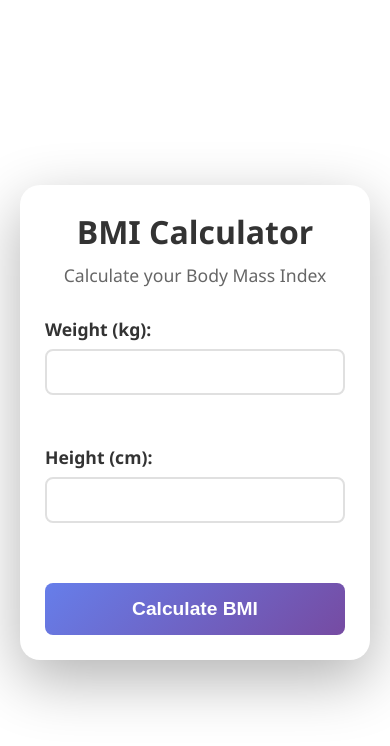
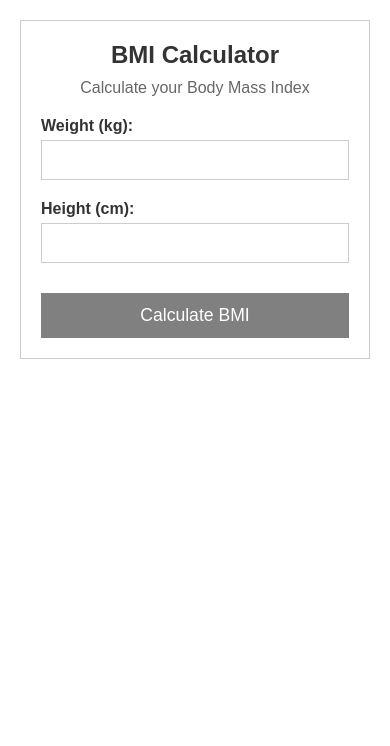
Before and after one commit to bekhop2006/assignment1_back_end, a website: page public/index.html in a window 390 px wide. Drawn offline with Linux system fonts and the light colour scheme.

Commit message:
Fix the style.css

```diff
--- a/public/style.css
+++ b/public/style.css
@@ -5,107 +5,85 @@
 }
 
 body {
-    font-family: 'Segoe UI', Tahoma, Geneva, Verdana, sans-serif;
+    font-family: Arial, sans-serif;
     background: white;
-    min-height: 100vh;
-    display: flex;
-    justify-content: center;
-    align-items: center;
     padding: 20px;
 }
 
 .container {
     background: white;
-    border-radius: 20px;
-    box-shadow: 0 20px 60px rgba(0, 0, 0, 0.3);
-    padding: 40px;
+    border: 1px solid #ccc;
+    padding: 30px;
     max-width: 500px;
-    width: 100%;
+    margin: 0 auto;
 }
 
 h1 {
     color: #333;
     text-align: center;
     margin-bottom: 10px;
-    font-size: 2.5em;
+    font-size: 2em;
 }
 
 .subtitle {
     text-align: center;
     color: #666;
-    margin-bottom: 30px;
-    font-size: 1.1em;
+    margin-bottom: 20px;
 }
 
 .form-group {
-    margin-bottom: 25px;
+    margin-bottom: 20px;
 }
 
 label {
     display: block;
-    margin-bottom: 8px;
+    margin-bottom: 5px;
     color: #333;
-    font-weight: 600;
-    font-size: 1.1em;
+    font-weight: bold;
 }
 
 input[type="number"] {
     width: 100%;
-    padding: 12px 15px;
-    border: 2px solid #e0e0e0;
-    border-radius: 8px;
+    padding: 10px;
+    border: 1px solid #ccc;
     font-size: 1em;
-    transition: border-color 0.3s;
 }
 
 input[type="number"]:focus {
-    outline: none;
-    border-color: #667eea;
+    outline: 1px solid #666;
 }
 
 input[type="number"].error {
-    border-color: #e74c3c;
+    border-color: red;
 }
 
 .error-message {
-    color: #e74c3c;
+    color: red;
     font-size: 0.9em;
     margin-top: 5px;
     display: block;
-    min-height: 20px;
 }
 
 .calculate-btn {
     width: 100%;
-    padding: 15px;
-    background: linear-gradient(135deg, #667eea 0%, #764ba2 100%);
+    padding: 12px;
+    background: #808080;
     color: white;
     border: none;
-    border-radius: 8px;
-    font-size: 1.2em;
-    font-weight: 600;
+    font-size: 1.1em;
     cursor: pointer;
-    transition: transform 0.2s, box-shadow 0.2s;
     margin-top: 10px;
 }
 
 .calculate-btn:hover {
-    transform: translateY(-2px);
-    box-shadow: 0 5px 15px rgba(102, 126, 234, 0.4);
-}
-
-.calculate-btn:active {
-    transform: translateY(0);
+    background: #666;
 }
 
 .result {
-    margin-top: 30px;
-    padding: 25px;
-    border-radius: 10px;
+    margin-top: 20px;
+    padding: 20px;
     text-align: center;
-    font-size: 1.3em;
-    font-weight: 600;
-    animation: fadeIn 0.5s;
+    font-size: 1.2em;
 }
 
 .result.hidden {
@@ -133,36 +111,20 @@ input[type="number"].error {
 }
 
 .result-value {
-    font-size: 2em;
+    font-size: 1.8em;
     margin-bottom: 10px;
 }
 
 .result-category {
-    font-size: 1.2em;
-    opacity: 0.95;
-}
-
-@keyframes fadeIn {
-    from {
-        opacity: 0;
-        transform: translateY(-10px);
-    }
-    to {
-        opacity: 1;
-        transform: translateY(0);
-    }
+    font-size: 1.1em;
 }
 
 @media (max-width: 600px) {
     .container {
-        padding: 25px;
+        padding: 20px;
     }
 
     h1 {
-        font-size: 2em;
-    }
-
-    .result-value {
         font-size: 1.5em;
     }
 }
```
Also changed, not shown: README.md (deleted).
